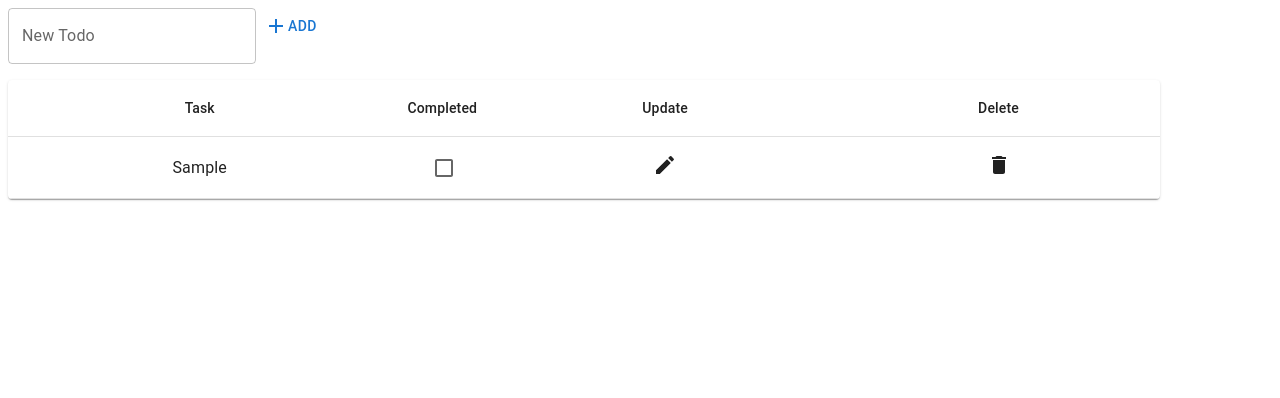
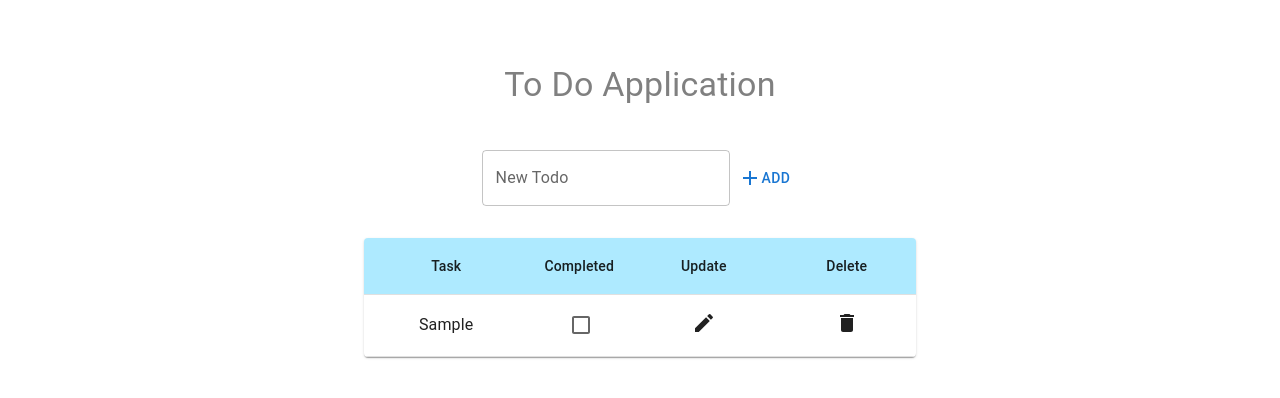
Before and after one commit to petyaNikleva/todo-app, a React (Create React App) app: page / in a window 1280 px wide. Both pictures are taken after typing "Sample" into the empty fields and a click on the button "ADD". Shown: the top 398 px of the page. Built offline with nearby package versions, Linux system fonts and the light colour scheme.

Commit message:
add some styles

```diff
--- a/src/App.css
+++ /dev/null
@@ -1,5 +0,0 @@
-.App {
-  /* background-color: #424650; */
-  min-height: calc(100vh - 6em);
-  width: calc(100vw - 10vw);
-}
--- a/src/App.js
+++ b/src/App.js
@@ -1,13 +1,19 @@
-import './App.css';
 import ToDoTable from './components/ToDoTable';
 import ToDoForm from './components/ToDoForm';
+import Header from './components/Header';
+import { Box, Container } from '@mui/material';
+
 
 function App() {
+
   return (
-    <div className="App">
-      <ToDoForm />
-      <ToDoTable />
-    </div>
+    <Container maxWidth="sm">
+      <Box sx={{ my: 4, display: "flex", flexDirection: "column", alignItems: "center" }}>
+        <Header />
+        <ToDoForm />
+        <ToDoTable />
+      </Box>
+    </Container>
   )
 }
 
--- /dev/null
+++ b/src/components/Header.js
@@ -0,0 +1,15 @@
+import { Box, Typography } from "@mui/material"
+
+
+const Header = () => {
+  return (
+    <Box sx={{ my: 4, }}>
+      <Typography color="grey" variant="h4" component="h1" gutterBottom>
+        To Do Application
+      </Typography>
+    </Box>
+
+  )
+}
+
+export default Header;
--- /dev/null
+++ b/src/components/ToDoForm.js
@@ -0,0 +1,31 @@
+import { useState } from 'react';
+import { Box, Button, TextField } from '@mui/material';
+import AddIcon from '@mui/icons-material/Add';
+import { addToDo } from '../actions';
+import { useDispatch } from 'react-redux';
+
+
+const ToDoForm = () => {
+  const [inputData, setInputData] = useState("")
+  const dispatch = useDispatch();
+
+  const handleSumbit = (e) => {
+    e.preventDefault();
+    if (!inputData) return;
+    dispatch(addToDo(inputData))
+    setInputData("")
+  }
+
+  return (
+    <form onSubmit={handleSumbit}>
+      <Box sx={{ display: "flex" }}>
+        <TextField label="New Todo" value={inputData} onChange={e => setInputData(e.target.value)} />
+        <Button type="submit">
+          <AddIcon />Add
+        </Button>
+      </Box>
+    </form>
+  )
+}
+
+export default ToDoForm;
--- a/src/components/ToDoForm.jsx
+++ /dev/null
@@ -1,29 +0,0 @@
-import { useState } from 'react';
-import { Button, TextField } from '@mui/material';
-import AddIcon from '@mui/icons-material/Add';
-import store from '../reducers';
-import { addToDo } from '../actions';
-
-
-const ToDoForm = () => {
-  const [inputData, setInputData] = useState("")
-
-  const handleSumbit = (e) => {
-    e.preventDefault();
-    if (!inputData) return;
-
-    store.dispatch(addToDo(inputData))
-    setInputData("")
-  }
-
-  return (
-    <form className="todo-form" onSubmit={handleSumbit}>
-      <TextField label="New Todo" value={inputData} onChange={e => setInputData(e.target.value)} />
-      <Button type="submit">
-        <AddIcon />Add
-      </Button>
-    </form>
-  )
-}
-
-export default ToDoForm;
--- /dev/null
+++ b/src/components/ToDoTable.js
@@ -0,0 +1,32 @@
+import { useSelector } from 'react-redux';
+import { Paper, Table, TableBody, TableCell, TableContainer, TableHead, TableRow } from "@mui/material"
+import ToDoTableRow from "./ToDoTableRow";
+
+const ToDoTable = () => {
+  const todolist = useSelector(state => state.todolist);
+
+  return (
+    <TableContainer component={Paper} sx={{ mt: 4 }}>
+      {todolist.length > 0 && (
+        <Table sx={{ minWidth: 450 }} >
+          <TableHead sx={{ backgroundColor: "#aeeaff" }}>
+            <TableRow >
+              <TableCell align='center'>Task</TableCell>
+              <TableCell align='center'>Completed</TableCell>
+              <TableCell align='center'>Update</TableCell>
+              <TableCell align='center'>Delete</TableCell>
+            </TableRow>
+          </TableHead>
+          <TableBody >
+            {
+              todolist.map((todo) => (
+                <ToDoTableRow key={todo.id} todo={todo} />
+              ))
+            }
+          </TableBody>
+        </Table>)}
+    </TableContainer>
+  )
+}
+
+export default ToDoTable;
--- a/src/components/ToDoTable.jsx
+++ /dev/null
@@ -1,38 +0,0 @@
-import { useState } from "react";
-import { Paper, Table, TableBody, TableCell, TableContainer, TableHead, TableRow } from "@mui/material"
-import ToDoTableRow from "./ToDoTableRow";
-import store from "../reducers";
-
-const ToDoTable = () => {
-  const [todolist, setToDoList] = useState([])
-
-  function onStoreChange() {
-    setToDoList(store.getState().todolist)
-  }
-
-  store.subscribe(onStoreChange);
-
-  return (
-    <TableContainer component={Paper} sx={{ mt: 2 }}>
-      <Table sx={{ minWidth: 450 }} >
-        <TableHead>
-          <TableRow >
-            <TableCell align='center'>Task</TableCell>
-            <TableCell align='center'>Completed</TableCell>
-            <TableCell align='center'>Update</TableCell>
-            <TableCell align='center'>Delete</TableCell>
-          </TableRow>
-        </TableHead>
-        <TableBody >
-          {
-            todolist.map((todo) => (
-              <ToDoTableRow key={todo.id} todo={todo} />
-            ))
-          }
-        </TableBody>
-      </Table>
-    </TableContainer>
-  )
-}
-
-export default ToDoTable;
--- a/src/components/ToDoTableRow.jsx
+++ b/src/components/ToDoTableRow.js
@@ -1,4 +1,5 @@
 import { useEffect, useState, useRef, } from 'react';
+import { useDispatch } from 'react-redux';
 import { Box, Checkbox, TableCell, TableRow, Typography, Input } from '@mui/material';
 import CreateIcon from '@mui/icons-material/Create';
 import DeleteIcon from '@mui/icons-material/Delete';
@@ -6,7 +7,6 @@ import SaveIcon from '@mui/icons-material/Save';
 import ClearIcon from '@mui/icons-material/Clear';
 
 import { updateToDo, deleteToDo } from '../actions';
-import store from "../reducers";
 
 const ToDoTableRow = ({ todo }) => {
   const [isChecked, setIsChecked] = useState(todo.isCompleted);
@@ -15,6 +15,7 @@ const ToDoTableRow = ({ todo }) => {
   const [isEditing, setEditing] = useState(false);
   const [displayVisible, setDisplayVisible] = useState("block");
   const inputRef = useRef(null);
+  const dispatch = useDispatch();
 
   let crossText = isChecked === true ? "line-through" : "none";
 
@@ -40,7 +41,7 @@ const ToDoTableRow = ({ todo }) => {
 
   const onSaveHandler = () => {
     toggleEditing();
-    store.dispatch(updateToDo(todo.id, { task: updatedText, isCompleted: isChecked }));
+    dispatch(updateToDo(todo.id, { task: updatedText, isCompleted: isChecked }));
   }
 
   const onDiscardChanges = () => {
@@ -68,14 +69,14 @@ const ToDoTableRow = ({ todo }) => {
       <TableCell align='center' padding="checkbox">
         <Checkbox
           checked={!!isChecked}
-          onChange={(e) => store.dispatch(updateToDo(todo.id, { isCompleted: !isChecked, task: todo.task }))}
+          onChange={(e) => dispatch(updateToDo(todo.id, { isCompleted: !isChecked, task: todo.task }))}
         />
       </TableCell>
       <TableCell align='center' >
         <CreateIcon sx={{ cursor: "pointer" }} onClick={toggleEditing} />
       </TableCell>
       <TableCell align='center'>
-        <DeleteIcon sx={{ cursor: "pointer" }} onClick={() => store.dispatch(deleteToDo(todo.id))} />
+        <DeleteIcon sx={{ cursor: "pointer" }} onClick={() => dispatch(deleteToDo(todo.id))} />
       </TableCell>
     </TableRow >
   )
--- a/src/index.js
+++ b/src/index.js
@@ -4,10 +4,13 @@ import App from './App';
 import { Provider } from 'react-redux';
 import store from './reducers';
 
+import CssBaseline from '@mui/material/CssBaseline';
+
 const root = ReactDOM.createRoot(document.getElementById('root'));
 root.render(
   <React.StrictMode>
     <Provider store={store}>
+      <CssBaseline />
       <App />
     </Provider>
   </React.StrictMode>
```
